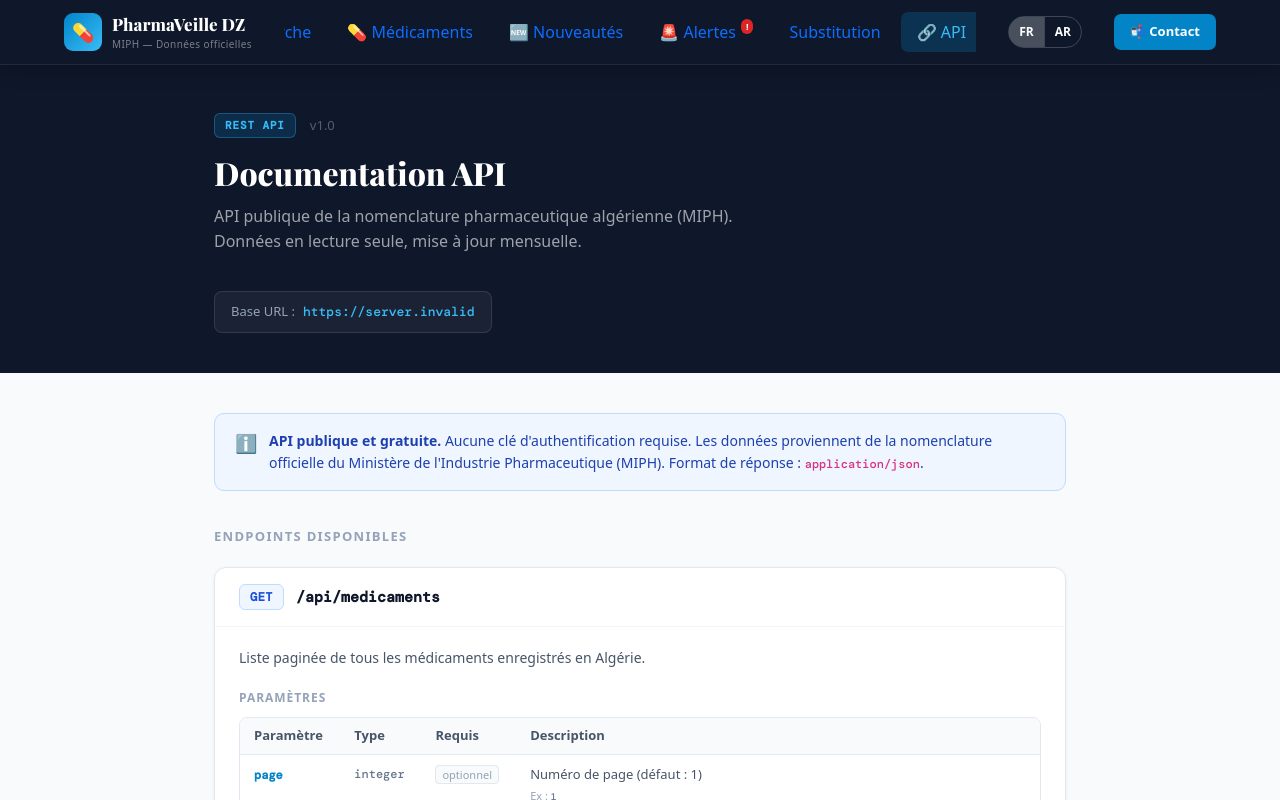
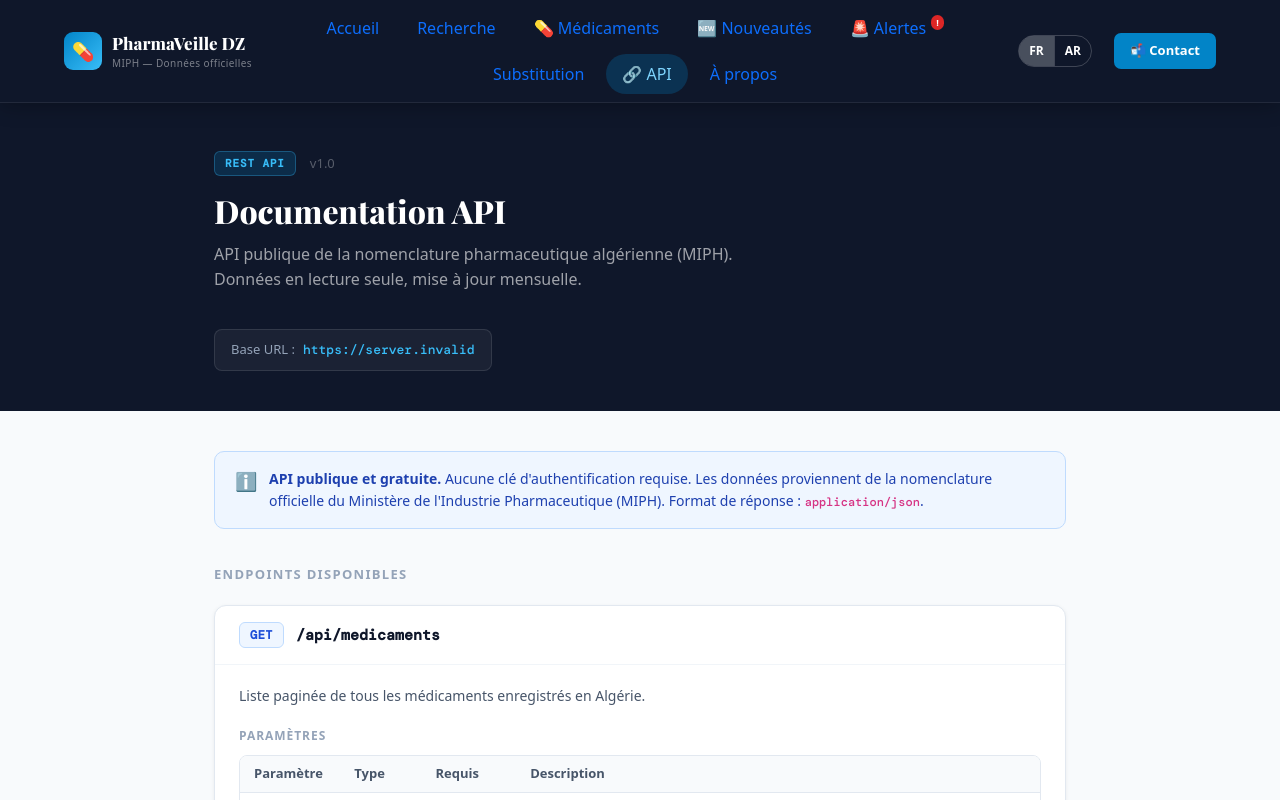
Before and after one commit to tayeb83/NomenclaturePharmaDZ, a Next.js app: page /api-docs in a window 1280 px wide. Shown: the top 800 px of the page. Built offline with nearby package versions, Linux system fonts and the light colour scheme; no server answers; the database is empty; a web font is replaced by a local one.

Commit message:
Refine navigation layout to avoid horizontal scrolling

```diff
--- a/app/globals.css
+++ b/app/globals.css
@@ -45,7 +45,10 @@ body {
 .nav-inner {
   max-width: 1200px; margin: 0 auto;
   padding: 0 24px;
-  display: flex; align-items: center; height: 64px; gap: 32px;
+  display: flex; align-items: center; height: auto; min-height: 64px; gap: 22px;
+  flex-wrap: wrap;
+  padding-top: 8px;
+  padding-bottom: 8px;
 }
 .nav-logo {
   display: flex; align-items: center; gap: 10px;
@@ -62,24 +65,23 @@ body {
 .nav-logo-sub { font-size: 10px; color: rgba(255,255,255,0.45); font-weight: 500; letter-spacing: .04em; }
 .nav-links {
   display: flex;
-  gap: 4px;
+  flex-wrap: wrap;
+  justify-content: center;
+  gap: 6px;
   flex: 1;
-  min-width: 0;
-  overflow-x: auto;
-  overflow-y: hidden;
-  scrollbar-width: none;
+  min-width: 320px;
 }
-.nav-links::-webkit-scrollbar { display: none; }
 .nav-link {
-  padding: 7px 13px; border-radius: 7px;
+  padding: 6px 11px; border-radius: 999px;
   color: rgba(255,255,255,0.65); font-size: 13.5px; font-weight: 600;
   text-decoration: none; transition: all .15s; white-space: nowrap;
+  border: 1px solid transparent;
 }
-.nav-link:hover { background: rgba(255,255,255,0.08); color: #fff; }
-.nav-link.active { background: rgba(2,132,199,0.25); color: #38bdf8; }
+.nav-link:hover { background: rgba(255,255,255,0.08); color: #fff; border-color: rgba(255,255,255,0.2); }
+.nav-link.active { background: rgba(2,132,199,0.25); color: #7dd3fc; border-color: rgba(56,189,248,0.45); }
 .nav-link-badge { background: var(--red); color: white; font-size: 9px; font-weight: 800; padding: 1px 5px; border-radius: 10px; margin-left: 5px; vertical-align: top; }
 .nav-newsletter-btn {
-  margin-left: auto; flex-shrink: 0;
+  flex-shrink: 0;
   padding: 8px 16px; border-radius: 7px;
   background: var(--blue); color: white;
   font-size: 13px; font-weight: 700; text-decoration: none;
@@ -358,10 +360,22 @@ body {
   .stats-grid { grid-template-columns: repeat(2, 1fr); margin-top: 0; }
   .footer-grid { grid-template-columns: 1fr 1fr; }
   .detail-grid { grid-template-columns: 1fr; }
-  .nav-links { display: none; }
-  .nav-links.open { display: flex; flex-direction: column; position: absolute; top: 64px; left: 0; right: 0; background: var(--navy); padding: 12px; border-bottom: 1px solid rgba(255,255,255,0.1); }
-  .nav-mobile-toggle { display: block; }
-  .nav-newsletter-btn { display: none; }
+  .nav-inner { gap: 12px; padding-top: 10px; padding-bottom: 10px; }
+  .nav-logo { order: 1; }
+  .nav-mobile-toggle { order: 2; margin-left: auto; display: block; }
+  .nav-links {
+    order: 4;
+    display: none;
+    width: 100%;
+    flex-direction: row;
+    justify-content: flex-start;
+    gap: 8px;
+    margin-top: 2px;
+    padding-top: 10px;
+    border-top: 1px solid rgba(255,255,255,0.1);
+  }
+  .nav-links.open { display: flex; }
+  .nav-newsletter-btn { order: 3; margin-left: 0; }
   .container { padding: 0 16px; }
   .page-header h1 { font-size: 24px; }
   .newsletter-section { padding: 28px 20px; }
--- a/components/layout/Nav.tsx
+++ b/components/layout/Nav.tsx
@@ -2,7 +2,7 @@
 
 import Link from 'next/link'
 import { usePathname } from 'next/navigation'
-import { useEffect, useMemo, useRef, useState } from 'react'
+import { useMemo, useState } from 'react'
 import { LanguageSwitcher } from '@/components/i18n/LanguageSwitcher'
 import { useLanguage } from '@/components/i18n/LanguageProvider'
 
@@ -10,7 +10,6 @@ export function Nav({ currentVersion, isAdmin }: { currentVersion?: string | nul
   const pathname = usePathname()
   const [open, setOpen] = useState(false)
   const { lang } = useLanguage()
-  const navLinksRef = useRef<HTMLDivElement>(null)
 
   const links = useMemo(() => [
     { href: '/', label: lang === 'ar' ? 'الرئيسية' : 'Accueil' },
@@ -22,20 +21,6 @@ export function Nav({ currentVersion, isAdmin }: { currentVersion?: string | nul
     { href: '/api-docs', label: lang === 'ar' ? '🔗 واجهة API' : '🔗 API' },
     { href: '/a-propos', label: lang === 'ar' ? 'حول' : 'À propos' },
   ], [lang, isAdmin])
-
-  useEffect(() => {
-    const container = navLinksRef.current
-    if (!container) return
-
-    const activeLink = container.querySelector<HTMLAnchorElement>('.nav-link.active')
-    if (!activeLink) return
-
-    activeLink.scrollIntoView({
-      behavior: 'smooth',
-      block: 'nearest',
-      inline: 'center',
-    })
-  }, [pathname, lang])
 
   return (
     <nav className="nav">
@@ -50,7 +35,7 @@ export function Nav({ currentVersion, isAdmin }: { currentVersion?: string | nul
           </div>
         </Link>
 
-        <div ref={navLinksRef} className={`nav-links${open ? ' open' : ''}`}>
+        <div className={`nav-links${open ? ' open' : ''}`}>
           {links.map(l => (
             <Link
               key={l.href}
```
